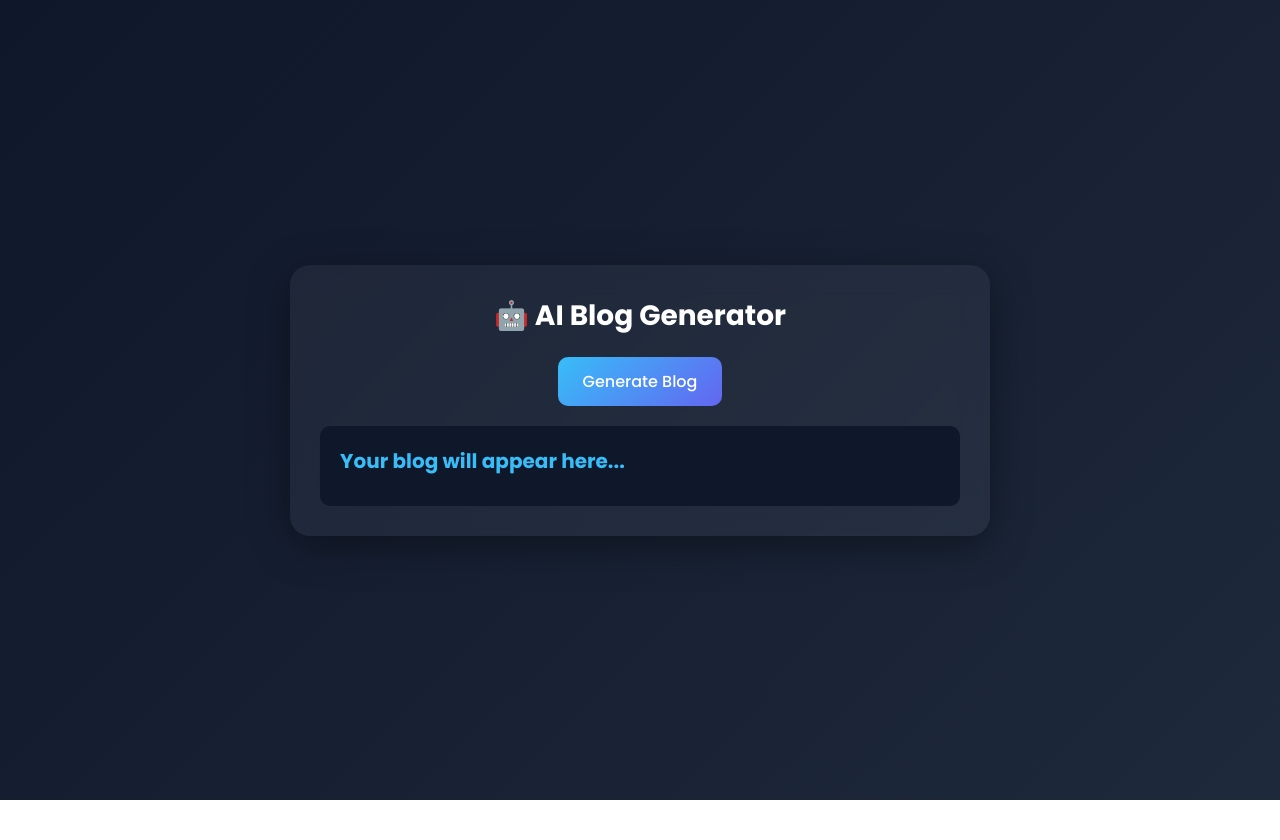
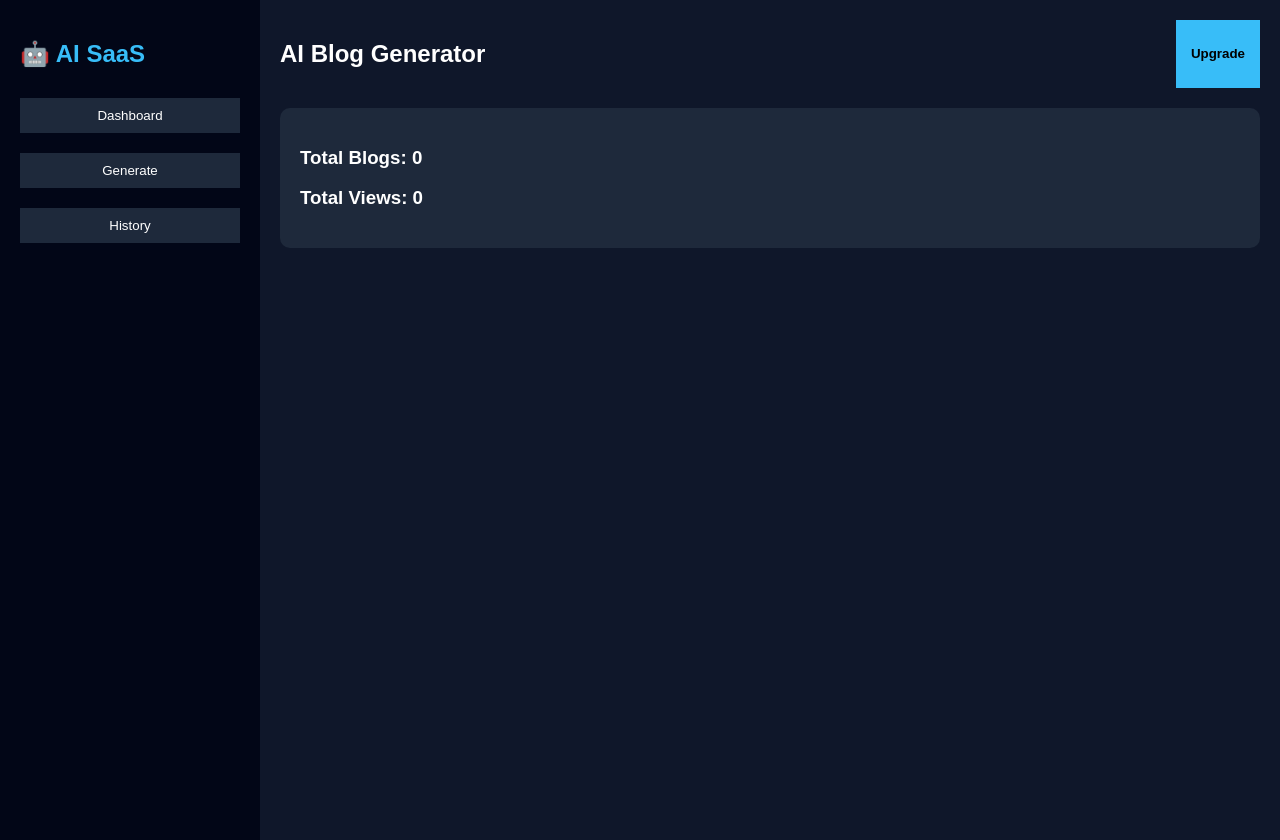
Before and after one commit to theroamingcode-phantom/My-Earnings-Website-, a website: page public/index.html in a window 1280 px wide. Before the commit the page ends 800 px from the top, so only its background shows below. Drawn offline with Linux system fonts and the light colour scheme.

Commit message:
Update index.html

```diff
--- a/public/index.html
+++ b/public/index.html
@@ -2,122 +2,165 @@
 <html lang="en">
 <head>
 <meta charset="UTF-8">
-  <title>AI Blog Generator</title>
-  <meta name="viewport" content="width=device-width, initial-scale=1.0">
-
-  <!-- Google Font -->
-  <link href="https://fonts.googleapis.com/css2?family=Poppins:wght@300;500;700&display=swap" rel="stylesheet">
-
+<title>AI SaaS Blog Generator</title>
 <style>
-    * {
+body {
   margin: 0;
-      padding: 0;
-      box-sizing: border-box;
-      font-family: 'Poppins', sans-serif;
+  font-family: Arial;
+  display: flex;
+  background: #0f172a;
+  color: white;
 }
 
-    body {
-      background: linear-gradient(135deg, #0f172a, #1e293b);
-      color: white;
-      display: flex;
-      justify-content: center;
-      align-items: center;
+/* Sidebar */
+.sidebar {
+  width: 220px;
+  background: #020617;
+  padding: 20px;
   height: 100vh;
 }
 
-    .container {
-      width: 90%;
-      max-width: 700px;
-      background: rgba(255,255,255,0.05);
-      backdrop-filter: blur(15px);
-      border-radius: 20px;
-      padding: 30px;
-      box-shadow: 0 10px 40px rgba(0,0,0,0.4);
-      text-align: center;
-    }
-
-    h1 {
-      font-size: 28px;
-      margin-bottom: 20px;
-      font-weight: 700;
-    }
-
-    button {
-      background: linear-gradient(135deg, #38bdf8, #6366f1);
-      border: none;
-      padding: 12px 25px;
-      border-radius: 10px;
-      color: white;
-      font-size: 16px;
-      cursor: pointer;
-      transition: 0.3s;
-      margin-bottom: 20px;
-    }
-
-    button:hover {
-      transform: scale(1.05);
-      box-shadow: 0 5px 20px rgba(99,102,241,0.6);
-    }
-
-    .output {
-      background: #0f172a;
-      border-radius: 10px;
-      padding: 20px;
-      text-align: left;
-      max-height: 300px;
-      overflow-y: auto;
-    }
-
-    .title {
-      font-size: 20px;
-      font-weight: 600;
-      margin-bottom: 10px;
+.sidebar h2 {
   color: #38bdf8;
 }
 
-    .loading {
-      display: none;
-      margin-top: 10px;
-      font-size: 14px;
-      color: #94a3b8;
+.sidebar button {
+  width: 100%;
+  margin: 10px 0;
+  padding: 10px;
+  background: #1e293b;
+  border: none;
+  color: white;
+  cursor: pointer;
 }
 
+/* Main */
+.main {
+  flex: 1;
+  padding: 20px;
+}
+
+/* Top */
+.topbar {
+  display: flex;
+  justify-content: space-between;
+}
+
+/* Card */
+.card {
+  background: #1e293b;
+  padding: 20px;
+  border-radius: 10px;
+  margin-top: 20px;
+}
+
+/* Buttons */
+.btn {
+  padding: 10px 15px;
+  background: #38bdf8;
+  border: none;
+  cursor: pointer;
+  color: black;
+  font-weight: bold;
+}
+
+textarea {
+  width: 100%;
+  height: 200px;
+  margin-top: 10px;
+}
 </style>
 </head>
 
 <body>
 
-<div class="container">
-  <h1>🤖 AI Blog Generator</h1>
+<!-- Sidebar -->
+<div class="sidebar">
+  <h2>🤖 AI SaaS</h2>
+  <button onclick="showPage('dashboard')">Dashboard</button>
+  <button onclick="showPage('generator')">Generate</button>
+  <button onclick="showPage('history')">History</button>
+</div>
 
-  <button onclick="generateBlog()">Generate Blog</button>
+<!-- Main -->
+<div class="main">
 
-  <div class="loading" id="loading">⏳ Generating AI content...</div>
+<div class="topbar">
+  <h2>AI Blog Generator</h2>
+  <button class="btn">Upgrade</button>
+</div>
 
-  <div class="output">
-    <div class="title" id="title">Your blog will appear here...</div>
-    <div id="content"></div>
+<!-- Dashboard -->
+<div id="dashboard" class="page">
+  <div class="card">
+    <h3>Total Blogs: <span id="count">0</span></h3>
+    <h3>Total Views: <span id="views">0</span></h3>
   </div>
 </div>
 
+<!-- Generator -->
+<div id="generator" class="page" style="display:none;">
+  <div class="card">
+    <button class="btn" onclick="generate()">Generate Blog</button>
+    <textarea id="output"></textarea>
+
+    <button class="btn" onclick="saveBlog()">Publish</button>
+  </div>
+</div>
+
+<!-- History -->
+<div id="history" class="page" style="display:none;">
+  <div class="card">
+    <h3>Saved Blogs</h3>
+    <div id="list"></div>
+  </div>
+</div>
+
+</div>
+
 <script>
-  async function generateBlog() {
-    document.getElementById("loading").style.display = "block";
 
-    try {
+let blogs = [];
+let views = 0;
+
+function showPage(page){
+  document.querySelectorAll(".page").forEach(p => p.style.display="none");
+  document.getElementById(page).style.display="block";
+}
+
+async function generate(){
   const res = await fetch("/generate");
   const data = await res.json();
-
-      document.getElementById("title").innerText = data.title;
-      document.getElementById("content").innerText = data.content;
-
-    } catch (err) {
-      document.getElementById("title").innerText = "Error ❌";
-      document.getElementById("content").innerText = "Failed to fetch AI blog.";
+  document.getElementById("output").value = data.content;
 }
 
-    document.getElementById("loading").style.display = "none";
+function saveBlog(){
+  const text = document.getElementById("output").value;
+
+  if(!text) return alert("Generate first");
+
+  blogs.push(text);
+  views += 10;
+
+  document.getElementById("count").innerText = blogs.length;
+  document.getElementById("views").innerText = views;
+
+  renderBlogs();
 }
+
+function renderBlogs(){
+  const list = document.getElementById("list");
+  list.innerHTML = "";
+
+  blogs.forEach((b,i)=>{
+    list.innerHTML += `
+      <div style="background:#334155;margin:10px;padding:10px">
+        <p>${b.substring(0,100)}...</p>
+      </div>
+    `;
+  });
+}
+
 </script>
 
 </body>
```
Lines whose indentation alone changed are shown as unchanged.
